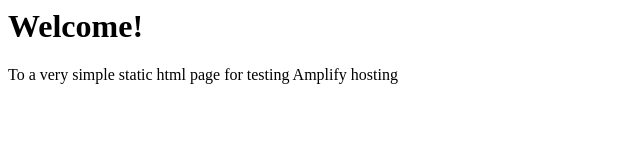
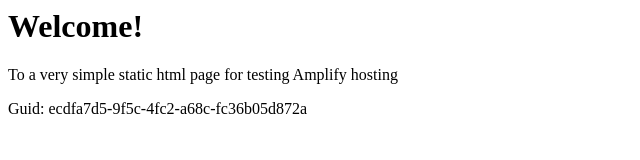
Before and after one commit to aws-aemilia-syd/Github-PR-Commit-Integration-Test-DoNotTouch-Gith-P5X5MO5I-v1-preprod-ap-southeast-2, a website: page src/index.html in a window 1280 px wide. Shown: the whole page, without its empty margins (0-640 px from the left). Drawn offline with Linux system fonts and the light colour scheme.

Commit message:
commit from integ tests

```diff
--- a/src/index.html
+++ b/src/index.html
@@ -1,3 +1,5 @@
+
+
 <html lang="en">
 
 <head>
@@ -10,6 +12,6 @@
 <body>
     <h1>Welcome!</h1>
     <p>To a very simple static html page for testing Amplify hosting</p>
-</body>
+    <p>Guid: ecdfa7d5-9f5c-4fc2-a68c-fc36b05d872a</p></body>
 
 </html>
```
